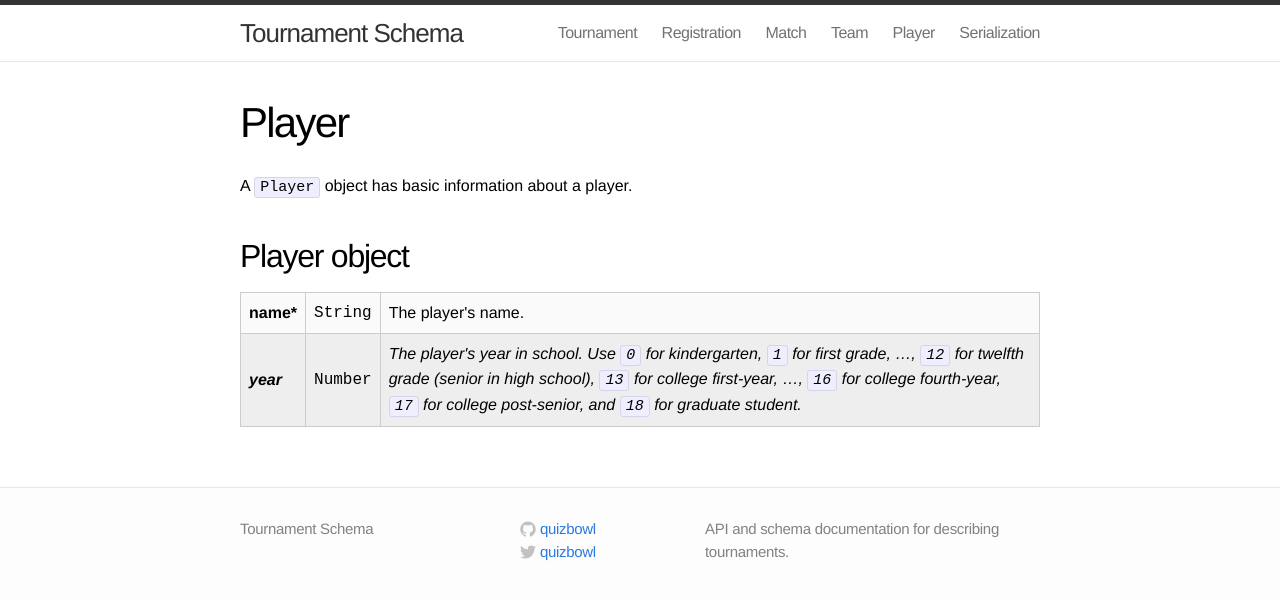
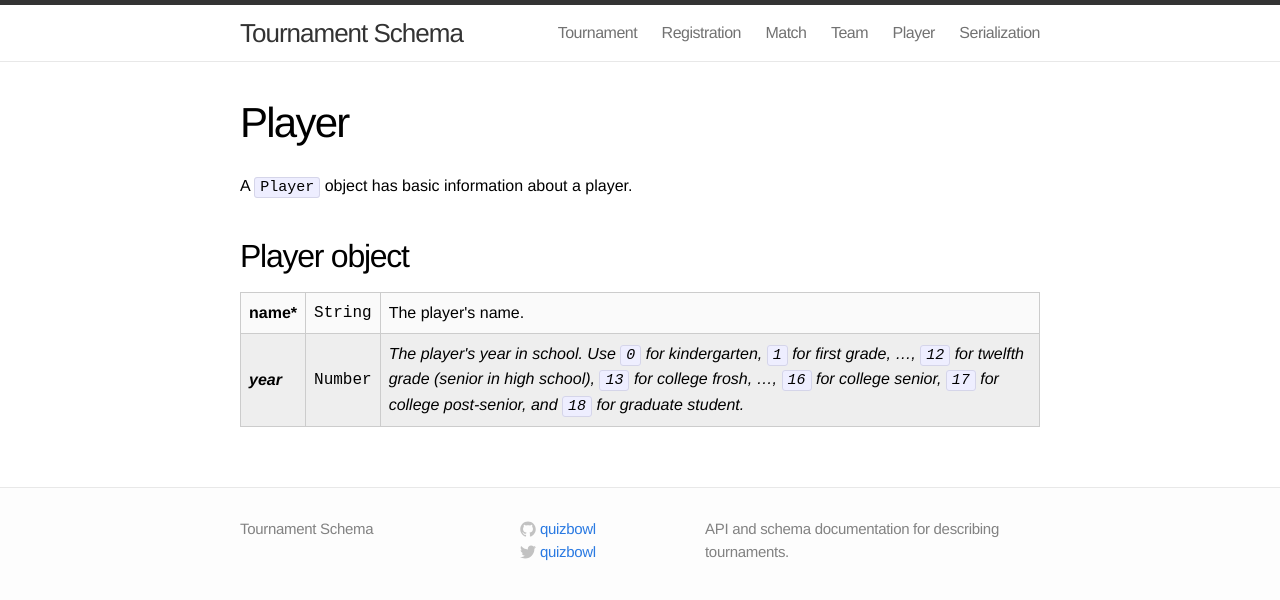
Before and after one commit to quizbowl/schema, a Jekyll site: the page built from player.md, in a window 1280 px wide. Shown: the top 600 px of the page. Built offline with Jekyll 4.4.1, drawn with Linux system fonts in a browser that asks for light colours.

Commit message:
Frosh is gender-neutral

```diff
--- a/player.md
+++ b/player.md
@@ -15,6 +15,6 @@ A `Player` object has basic information about a player.
   <tr class="optional">
     <th>year</th>
     <td class="type">Number</td>
-    <td>The player's year in school. Use <code>0</code> for kindergarten, <code>1</code> for first grade, &#133;, <code>12</code> for twelfth grade (senior in high school), <code>13</code> for college first-year, &#133;, <code>16</code> for college fourth-year, <code>17</code> for college post-senior, and <code>18</code> for graduate student.</td>
+    <td>The player's year in school. Use <code>0</code> for kindergarten, <code>1</code> for first grade, &#133;, <code>12</code> for twelfth grade (senior in high school), <code>13</code> for college frosh, &#133;, <code>16</code> for college senior, <code>17</code> for college post-senior, and <code>18</code> for graduate student.</td>
   </tr>
 </tbody></table>
```
